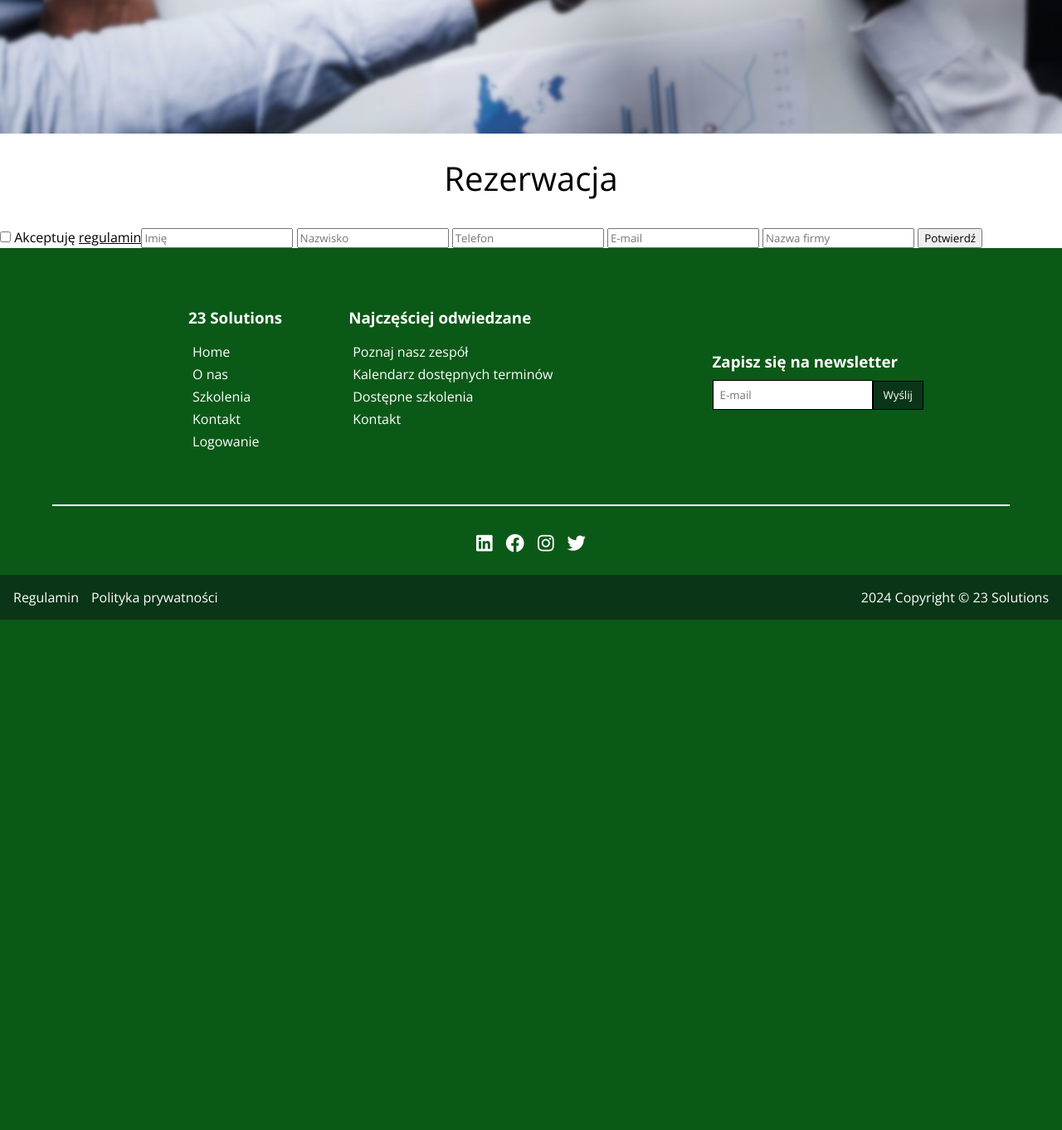
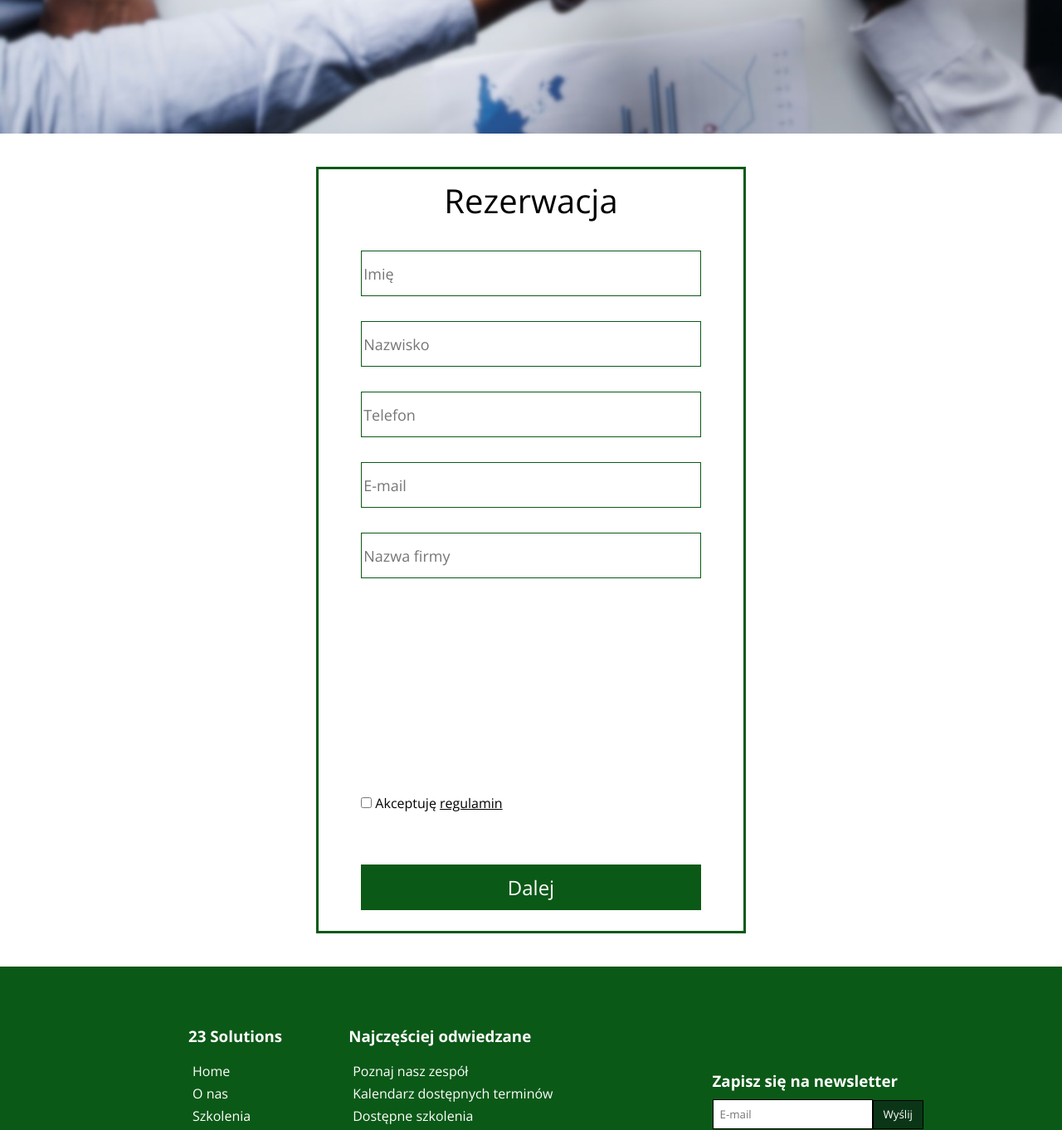
Before and after one commit to Szczepanoo/23-Solutions-Website-php, a PHP site: page /templates/rezerwacja.php?title=1 in a window 1280 px wide. Shown: the part 549-1911 px from the top of the page at 83% size. Before the commit the page ends 1296 px from the top, so only its background shows below. Run offline with PHP 8.4, Linux system fonts and the light colour scheme.

Commit message:
style for reservation from (no calendar)

```diff
--- a/static/style.css
+++ b/static/style.css
@@ -750,8 +750,48 @@ h2 {
 
 
 
+
 /* REZERWACJA */
+.reservation_form {
+    margin: 40px auto;
+    display: grid;
+    width: 40%;
+    border: 3px solid #0b5917;
+    padding-bottom: 25px;
+}
 
+.reservation_form form{
+    display: grid;
+    grid-template-columns: 100%;
+    grid-template-rows: 1fr 1fr 1fr 1fr 1fr 200px 1fr 1fr;
+    width: 80%;
+    margin: auto;
+    row-gap: 30px;
+}
+
+.reservation_form input[type="text"],
+.reservation_form input[type="tel"],
+.reservation_form input[type="email"]{
+    font-size: 18px;
+    border: 1px solid #0b5917;
+    grid-column: 1;
+}
+
+.reservation_form .submit{
+    margin-bottom: 20px;
+    height: 100%;
+    font-size: 24px;
+    background-color: #0b5917;
+    border: none;
+    color: #FFFFFF;
+    grid-column: 1;
+}
+
+.reservation_form .submit:hover{
+    cursor: pointer;
+    background-color: #0b3517;
+    transition: all 0.5s ease;
+}
 
 
 
--- a/templates/rezerwacja.php
+++ b/templates/rezerwacja.php
@@ -1,5 +1,11 @@
 <?php
 session_start();
+if(isset($_SESSION['user_id'])) {
+    $name = $_SESSION['name'];
+    $surname = $_SESSION['surname'];
+    $email = $_SESSION['email'];
+    $tel = $_SESSION['tel'];
+}
 ?>
 <!DOCTYPE html>
 <html lang="en">
@@ -43,17 +49,17 @@ session_start();
     <section class="reservation_form">
         <h2>Rezerwacja</h2>
         <form action="" method="POST" id="reservation_form">
-            <input type="text" id="name" name="name" aria-label="name" required placeholder="Imię">
+            <input type="text" id="name" name="name" aria-label="name" required placeholder="Imię" value="<?php echo isset($name) ? $name : ''; ?>">
 
-            <input type="text" id="surname" name="surname" aria-label="surname" required placeholder="Nazwisko">
+            <input type="text" id="surname" name="surname" aria-label="surname" required placeholder="Nazwisko" value="<?php echo isset($surname) ? $surname : ''; ?>">
 
-            <input type="tel" id="tel" name="tel" aria-label="tel" required placeholder="Telefon" pattern="[0-9]{9}">
+            <input type="tel" id="tel" name="tel" aria-label="tel" required placeholder="Telefon" pattern="[0-9]{9}" value="<?php echo isset($tel) ? $tel : ''; ?>">
 
-            <input type="email" id="email" name="email" aria-label="e-mail" required placeholder="E-mail">
+            <input type="email" id="email" name="email" aria-label="e-mail" required placeholder="E-mail" value="<?php echo isset($email) ? $email : ''; ?>">
 
-            <input type="text" id="company_name" name="company_name" aria-label="company_name" placeholder="Nazwa firmy">
+            <input type="text" id="company_name" name="company_name" aria-label="company_name" placeholder="Nazwa firmy" required>
 
-
+            <div class="calendar" style="width: 200px; height: 400px"></div>
 
 
             <div class="accept-regulations">
@@ -62,13 +68,10 @@ session_start();
                     <label>Akceptuję <a class="regulamin" href="../regulamin.txt" target="_blank">regulamin</a></label>
                 </div>
             </div>
-            <button type="submit">Potwierdź</button>
+            <button type="submit" class="submit">Dalej</button>
 
         </form>
     </section>
-
-
-
 
 
     <footer>
```
Also changed, not shown: templates/dashboard.php (+14 -3 lines).
